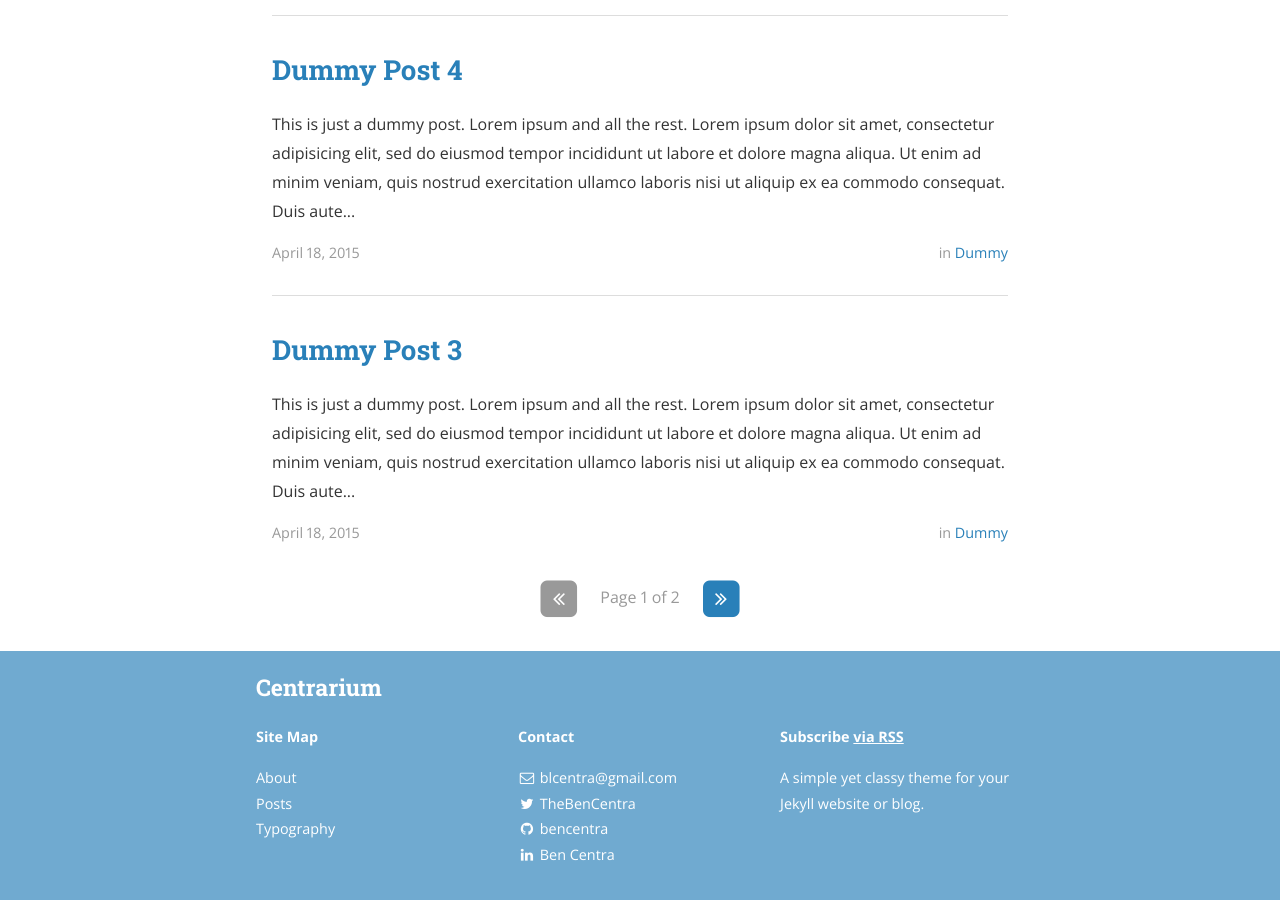
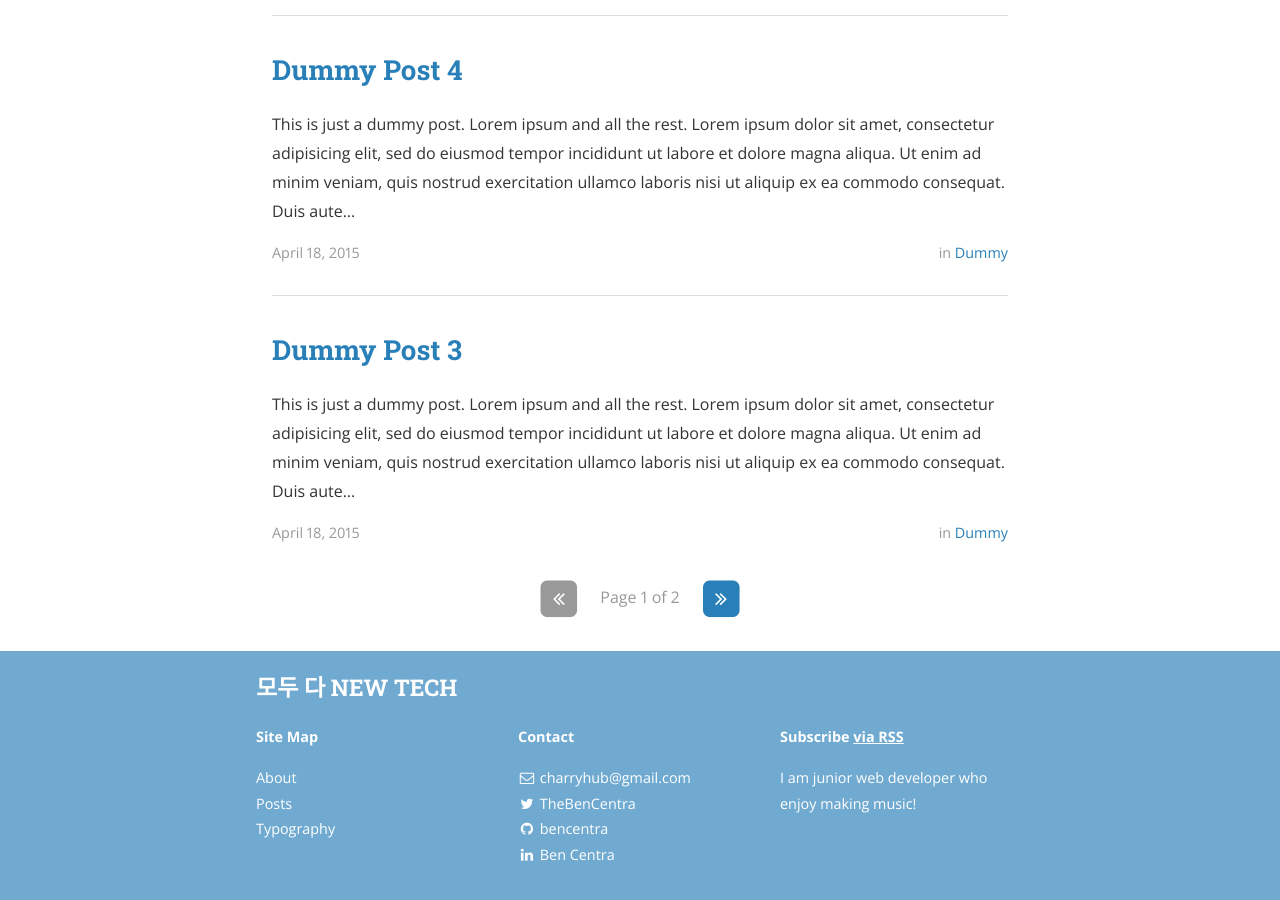
Before and after one commit to LarryJung/larryjung.github.io, a Jekyll site: the page built from index.html, in a window 1280 px wide and 900 px high, scrolled down 1301 px. Built offline with Jekyll 4.4.1, drawn with Linux system fonts in a browser that asks for light colours; nearby versions of some CDN libraries; the list of posts is cut into pages by our own code; some of the changed text lies outside the part shown.

Commit message:
Modified config

```diff
--- a/_config.yml
+++ b/_config.yml
@@ -9,12 +9,12 @@ exclude:
   - "/vendor/"
 
 # Site settings
-title: Centrarium
-subtitle: "A simple yet classy theme for your Jekyll website or blog"
-email: blcentra@gmail.com
-name: Ben Centra
+title: 모두 다 NEW TECH
+subtitle: "It would be steady"
+email: charryhub@gmail.com
+name: Chaegyun Jung
 description: >
-  A simple yet classy theme for your Jekyll website or blog.
+  I am junior web developer who enjoy making music!
 # Base URL of site (i.e. /blog). It should always start with a slash,
 # and never end with a slash. Set it to a blank value if hosting at the
 # root of your server.
```
